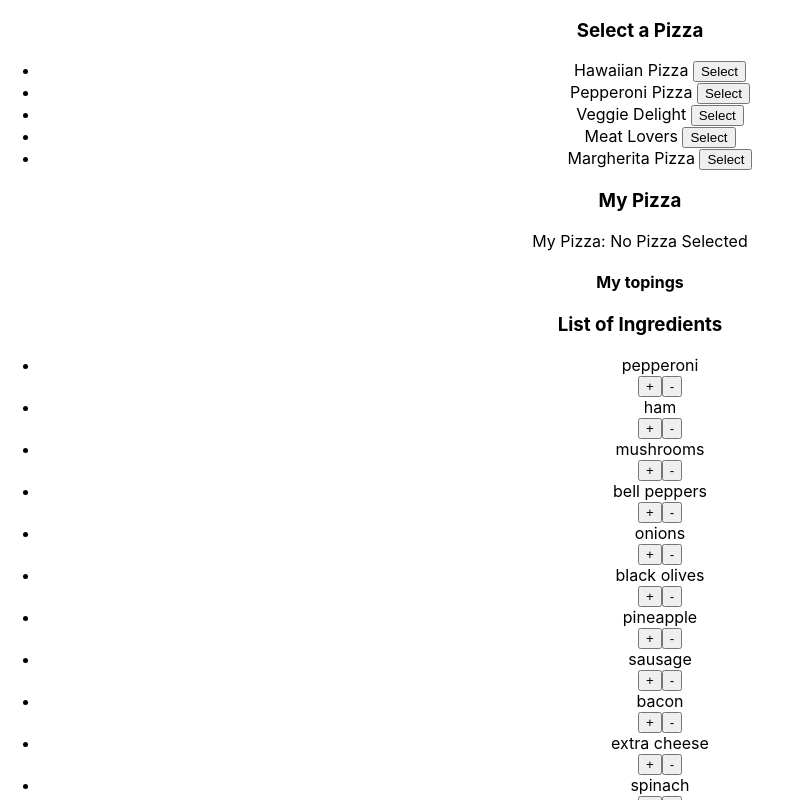
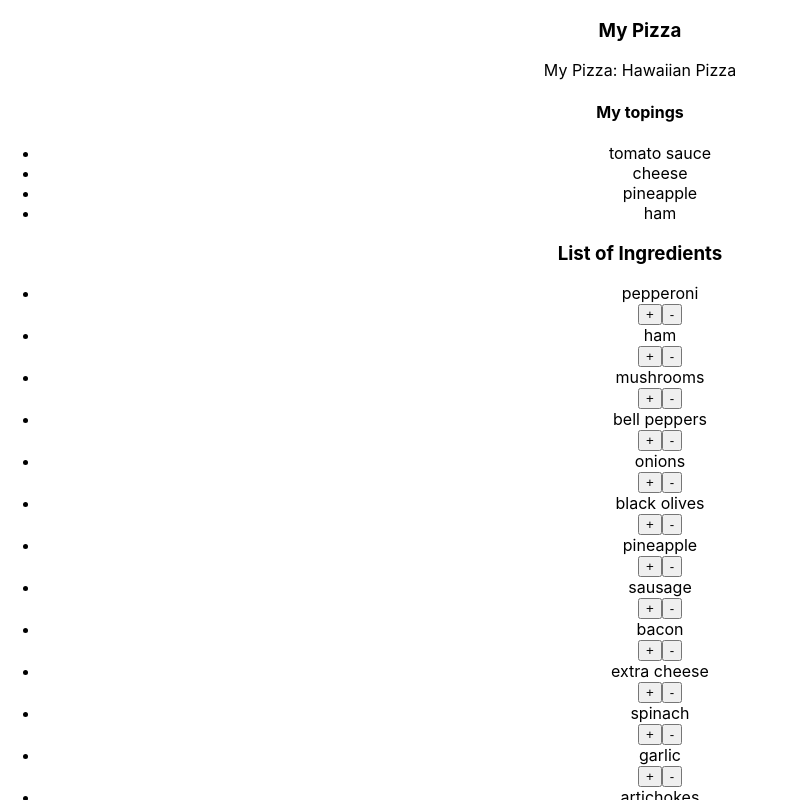
Before and after one commit to DominicTremblay/immutability_pizza_app, a React (Create React App) app: page / in a window 1280 px wide. Shown: the top 800 px of the page, without its empty margins (0-792 px from the left). Built offline with nearby package versions, Linux system fonts and the light colour scheme.

Commit message:
keeping only add and remove toppings to simplify the app

```diff
--- a/src/App.js
+++ b/src/App.js
@@ -1,48 +1,39 @@
-import { useReducer } from 'react';
-import PizzaList from './components/PizzaList';
+import { useState } from 'react';
 import IngredientList from './components/IngredientList';
 import MyPizza from './components/MyPizza';
 import { pizzasList, ingredients } from './data/pizzas';
 import './App.css';
-import pizzaReducer, {
-  SELECT_PIZZA,
-  ADD_TOPPING,
-  REMOVE_TOPPING,
-} from './reducers/pizzasReducer';
 
 function App() {
-  const [state, dispatch] = useReducer(pizzaReducer, {
-    myPizza: null,
-    pizzaIngredients: ingredients,
-    pizzas: pizzasList,
-  });
+  const [myPizza, setMyPizza] = useState(pizzasList[0]);
+  const [toppings, setToppings] = useState(ingredients);
 
-  const addToMyPizza = (pizzaName) => {
-    console.log({ pizzaName });
+  const addTopping = (topping) => {
+    console.log({ add: topping });
 
-    const pizzaFound = state.pizzas.find((pizza) => pizza.name === pizzaName);
-
-    // [TODO => call dispatch]
-    // setMyPizza(pizzaFound);
-    dispatch({ type: SELECT_PIZZA, pizza: pizzaFound });
+    setMyPizza((prev) => ({
+      ...prev,
+      ingredients: [...prev.ingredients, topping],
+    }));
   };
 
-  const addToping = (toping) => {
-    // [TODO: call dispatch]
-  };
-
-  const removeToping = (toping) => {
-    // [TODO: call dispatch]
+  const removeTopping = (topping) => {
+    const updatedToppings = myPizza.ingredients.filter(
+      (ingredient) => ingredient !== topping
+    );
+    setMyPizza((prev) => ({
+      ...prev,
+      ingredients: updatedToppings,
+    }));
   };
 
   return (
     <div className="App">
-      <PizzaList pizzas={state.pizzas} addToMyPizza={addToMyPizza} />
-      <MyPizza myPizza={state.myPizza} />
+      <MyPizza myPizza={myPizza} />
       <IngredientList
-        ingredients={state.pizzaIngredients}
-        addToping={addToping}
-        removeToping={removeToping}
+        toppings={toppings}
+        addTopping={addTopping}
+        removeTopping={removeTopping}
       />
     </div>
   );
--- a/src/components/IngredientItem.jsx
+++ b/src/components/IngredientItem.jsx
@@ -3,12 +3,12 @@ import React from 'react';
 const IngredientItem = (props) => {
   const addIngredient = (item) => {
     console.log({ ingredient: item });
-    props.addToping(item);
+    props.addTopping(item);
   };
 
   const removeIngredient = (item) => {
     console.log({ ingredient: item });
-    props.removeToping(item);
+    props.removeTopping(item);
   };
 
   return (
--- a/src/components/IngredientList.jsx
+++ b/src/components/IngredientList.jsx
@@ -2,12 +2,12 @@ import React from 'react';
 import IngredientItem from './IngredientItem';
 
 const IngredientList = (props) => {
-  const ingredientsList = props.ingredients.map((ingredient) => (
+  const toppingList = props.toppings.map((topping) => (
     <IngredientItem
-      key={ingredient}
-      name={ingredient}
-      addToping={props.addToping}
-      removeToping={props.removeToping}
+      key={topping}
+      name={topping}
+      addTopping={props.addTopping}
+      removeTopping={props.removeTopping}
     />
   ));
 
@@ -15,7 +15,7 @@ const IngredientList = (props) => {
     <section>
       <h3>List of Ingredients</h3>
 
-      <ul>{ingredientsList}</ul>
+      <ul>{toppingList}</ul>
     </section>
   );
 };
--- a/src/components/MyPizza.jsx
+++ b/src/components/MyPizza.jsx
@@ -11,8 +11,8 @@ const MyPizza = (props) => {
         <div>
           <h4>My topings</h4>
           <ul>
-            {props.myPizza?.ingredients.map((ingredient) => (
-              <li>{ingredient}</li>
+            {props.myPizza?.ingredients.map((ingredient, index) => (
+              <li key={index}>{ingredient}</li>
             ))}
           </ul>
         </div>
--- a/src/components/PizzaList.jsx
+++ /dev/null
@@ -1,18 +0,0 @@
-import React from 'react';
-import PizzaListItem from './PizzaListItem';
-
-const PizzaList = (props) => {
-  const pizzaList = props.pizzas.map((pizza) => (
-    <PizzaListItem key={pizza.name} name={pizza.name} addToMyPizza={props.addToMyPizza} />
-  ));
-
-  return (
-    <section>
-      <h3>Select a Pizza</h3>
-
-      <ul>{pizzaList}</ul>
-    </section>
-  );
-};
-
-export default PizzaList;
--- a/src/components/PizzaListItem.jsx
+++ /dev/null
@@ -1,15 +0,0 @@
-import React from 'react';
-
-const PizzaListItem = (props) => {
-  const addPizza = (item) => {
-    props.addToMyPizza(item);
-  };
-
-  return (
-    <li>
-      {props.name} <button onClick={() => addPizza(props.name)}>Select</button>
-    </li>
-  );
-};
-
-export default PizzaListItem;
--- a/src/reducers/pizzasReducer.js
+++ /dev/null
@@ -1,37 +0,0 @@
-export const SELECT_PIZZA = 'SELECT_PIZZA';
-export const ADD_TOPPING = 'ADD_TOPPING';
-export const REMOVE_TOPPING = 'REMOVE_TOPPING';
-
-// setMyPizza((prev) => ({
-//   ...prev,
-//   ingredients: [...prev.ingredients, toping],
-// }));
-
-// const removeToping = (toping) => {
-//   const updatedTopings = myPizza.ingredients.filter(
-//     (ingredient) => ingredient !== toping
-//   );
-
-//   setMyPizza((prev) => ({ ...prev, ingredients: updatedTopings }));
-// };
-
-const pizzaReducer = (state, action) => {
-  switch (action.type) {
-    case SELECT_PIZZA:
-      return {
-        ...state,
-        myPizza: action.pizza,
-      };
-
-    case ADD_TOPPING:
-      return state;
-
-    case REMOVE_TOPPING:
-      return state;
-
-    default:
-      return state;
-  }
-};
-
-export default pizzaReducer;
```
Also changed, not shown: src/components/Pizza.jsx (deleted, +0 -19 lines), src/components/PizzaItem.jsx (deleted, +0 -9 lines).
